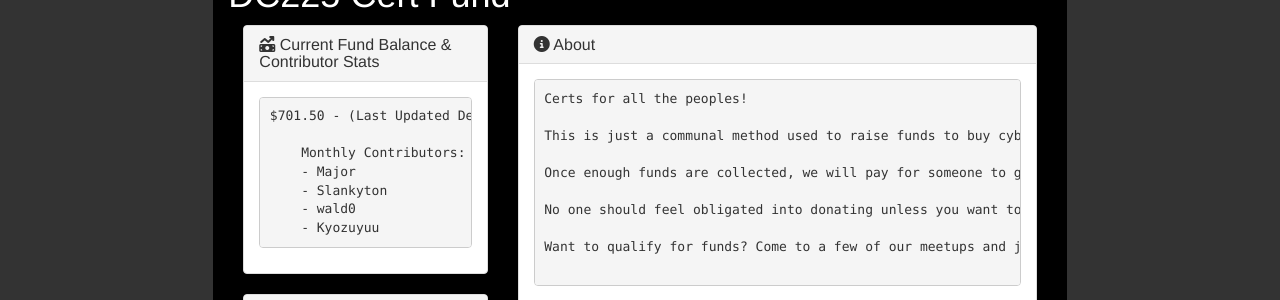
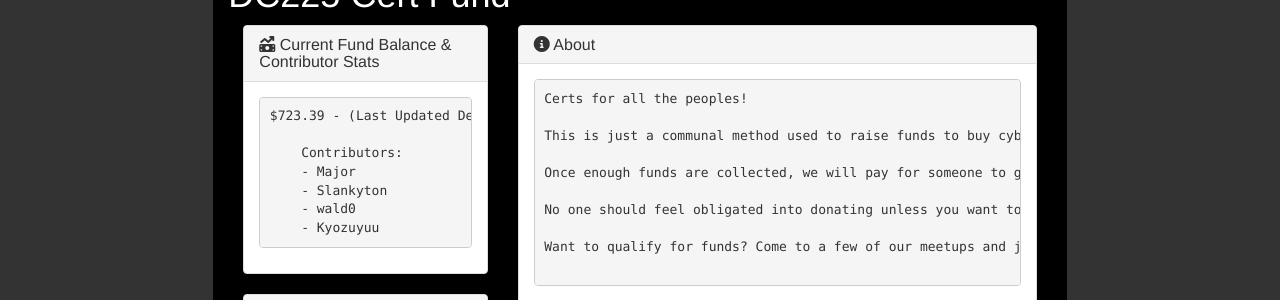
Before and after one commit to dc225/dc225.github.io, a Jekyll site: the page certfund.html, which Jekyll copies as it is, in a window 1280 px wide. Shown: the part 294-594 px from the top of the page. Built offline with Jekyll 4.4.1, drawn with Linux system fonts in a browser that asks for light colours; nearby versions of some CDN libraries.

Commit message:
Update certfund.html

```diff
--- a/certfund.html
+++ b/certfund.html
@@ -111,8 +111,8 @@ We <3 You. Join Us.
     <div class="panel-heading">
       <h3 class="panel-title"><b class="fa-solid fa-money-bill-trend-up"></b> Current Fund Balance & Contributor Stats</h3>
     </div>
-    <div class="panel-body"><pre>$701.50 - (Last Updated December 02 2025)<br>
-    Monthly Contributors:
+    <div class="panel-body"><pre>$723.39 - (Last Updated December 15 2025)<br>
+    Contributors:
     - Major
     - Slankyton
     - wald0
```
